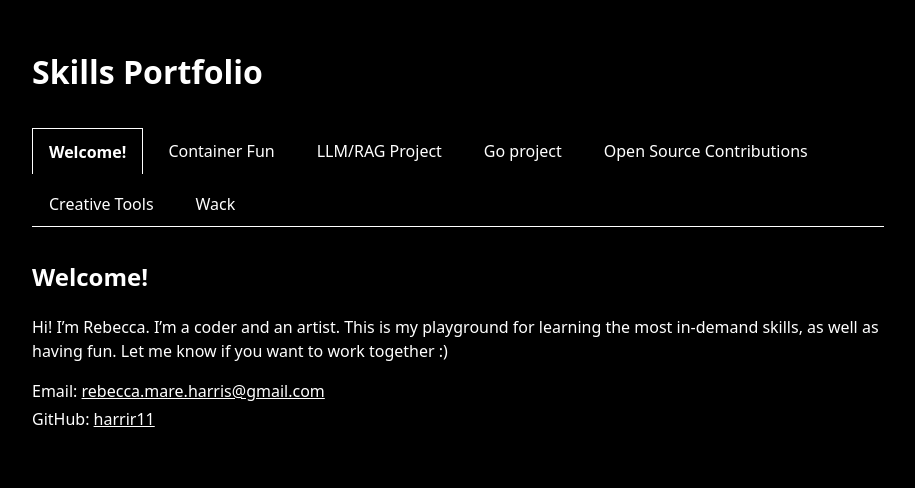
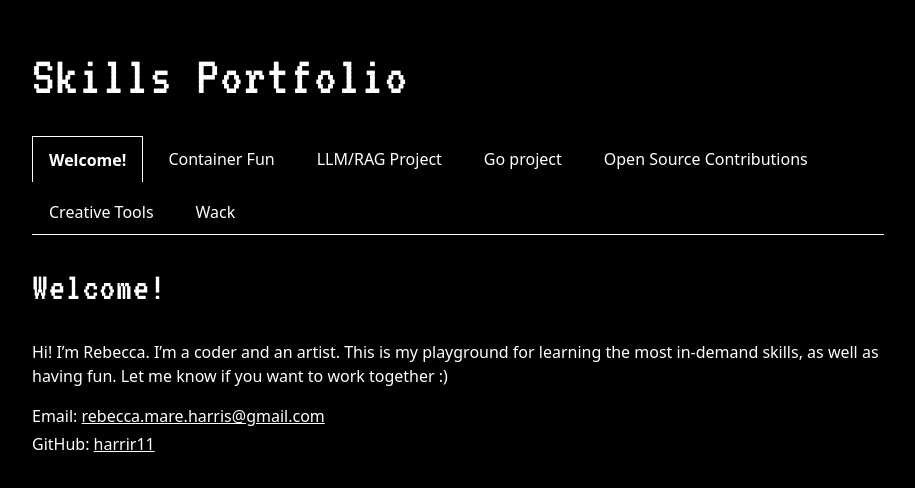
Before and after one commit to harrir11/Skills_Portfolio, a React (Vite) app: page / in a window 1280 px wide. Shown: the top 488 px of the page, without its empty margins (182-1097 px from the left). Built offline with nearby package versions, Linux system fonts and the light colour scheme.

Commit message:
Update index.css

```diff
--- a/src/index.css
+++ b/src/index.css
@@ -17,8 +17,16 @@ body {
   padding: 48px 24px;
 }
 
+h1,
+h2 {
+  font-family: "VT323", monospace;
+  font-weight: 400;
+  letter-spacing: 0.02em;
+}
+
 h1 {
-  font-size: 2rem;
+  font-size: 3.5rem;
+  line-height: 1;
   margin: 0 0 32px;
 }
 
@@ -60,6 +68,8 @@ h1 {
 }
 
 .panel h2 {
+  font-size: 2.5rem;
+  line-height: 1;
   margin-top: 0;
 }
 
```
